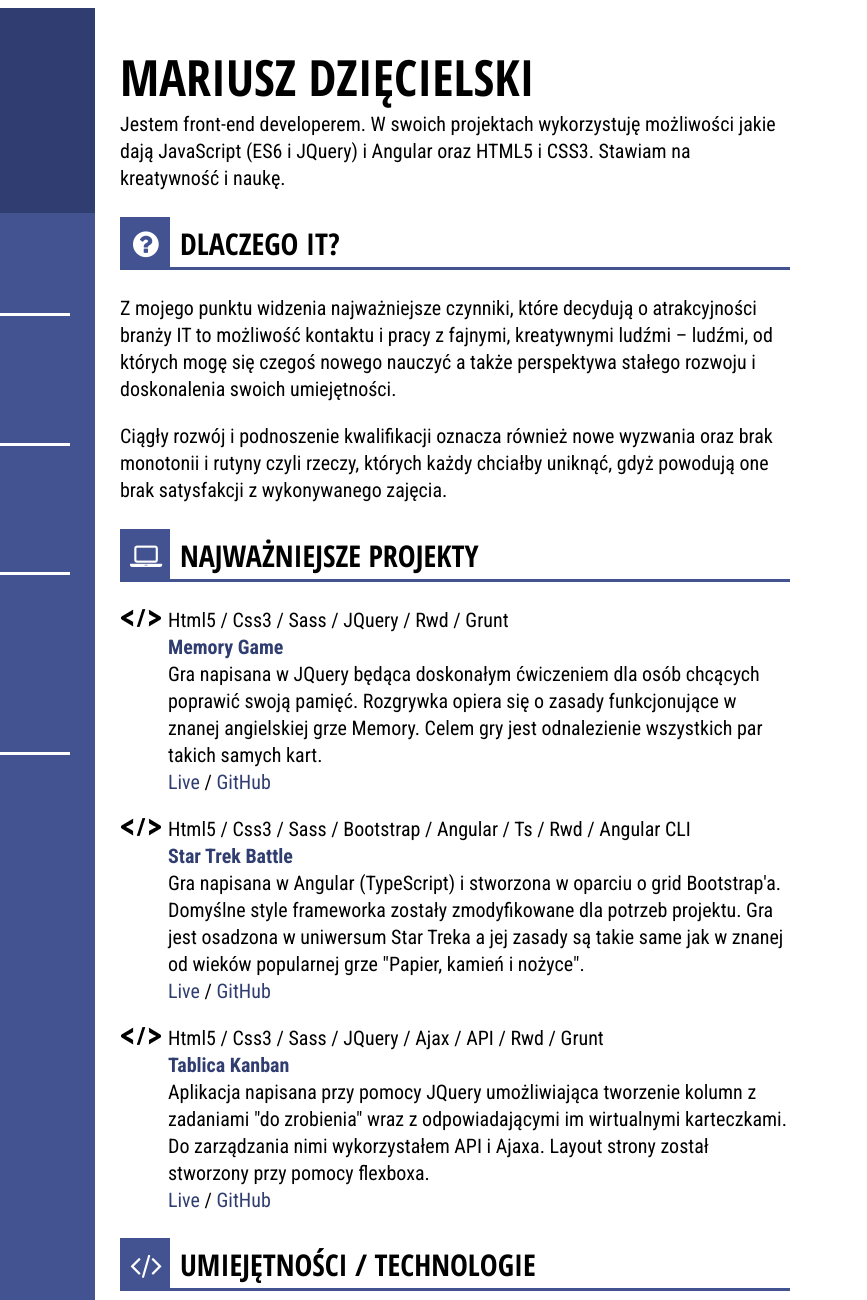
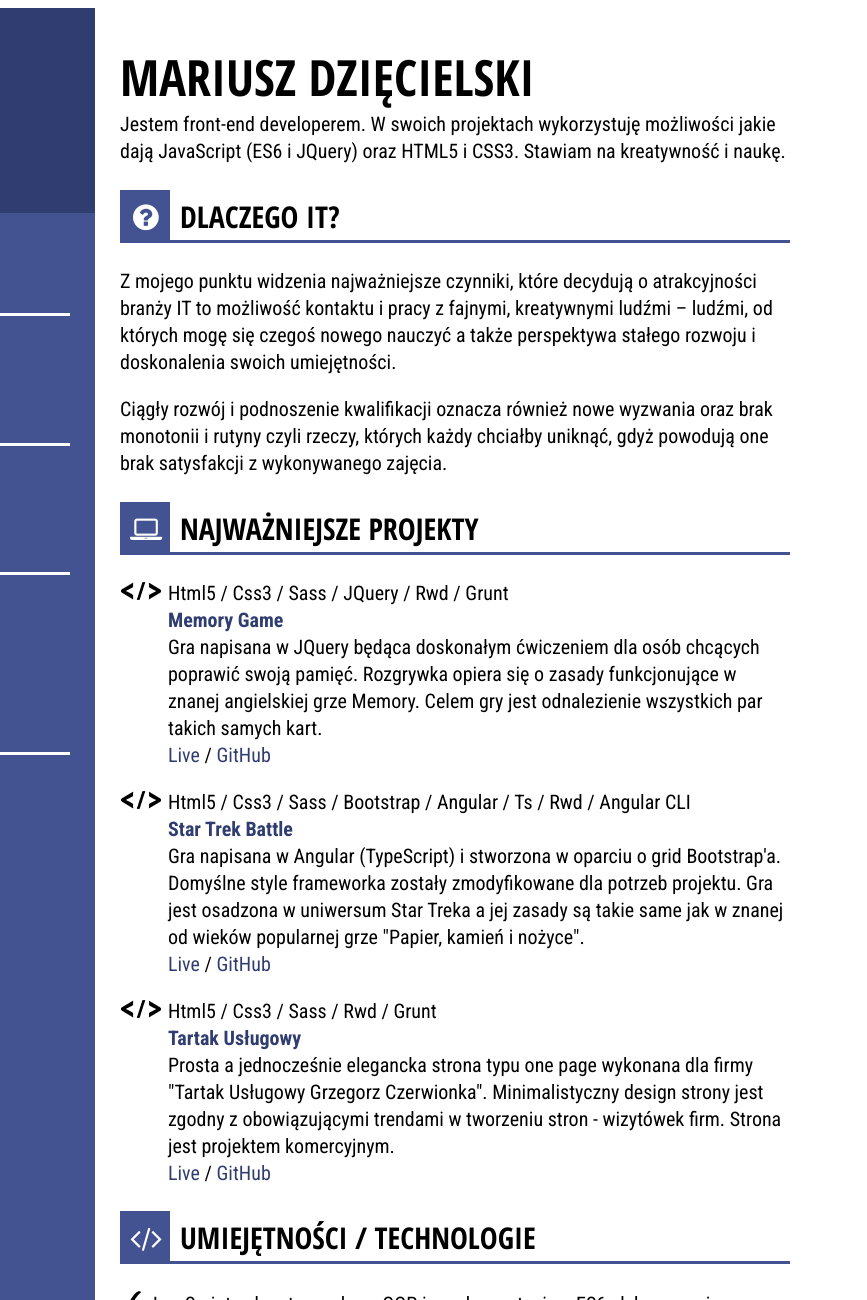
Before and after one commit to MariuszDziecielski/curriculumVitae, a website: page docs/index.html in a window 1280 px wide. Shown: the top 1300 px of the page, 413-1280 px from the left. Drawn offline with nearby package versions, Linux system fonts and the light colour scheme.

Commit message:
Change projects section

```diff
--- a/docs/index.html
+++ b/docs/index.html
@@ -27,7 +27,8 @@
           <h2>
             <i class="fa fa-home" aria-hidden="true"></i>Portfolio
           </h2>
-                    <a href="https://mariuszdziecielski.github.io/portfolio/" target="_blank">https://mariuszdziecielski.github.io/portfolio/</a>
+          <a href="https://mariuszdziecielski.github.io/portfolio/"
+            target="_blank">https://mariuszdziecielski.github.io/portfolio/</a>
         </div>
         <div class="github">
           <h2>
@@ -39,7 +40,8 @@
           <h2>
             <i class="fa fa-linkedin-square" aria-hidden="true"></i>LinkedIn
           </h2>
-                    <a href="https://www.linkedin.com/in/mariuszdziecielski/" target="_blank">https://www.linkedin.com/in/mariuszdziecielski/</a>
+          <a href="https://www.linkedin.com/in/mariuszdziecielski/"
+            target="_blank">https://www.linkedin.com/in/mariuszdziecielski/</a>
         </div>
       </div>
       <div class="hobbies">
@@ -59,20 +61,22 @@
     <main>
       <header>
         <h1>Mariusz Dzięcielski</h1>
-                <p>Jestem front-end developerem. W swoich projektach wykorzystuję możliwości jakie dają JavaScript (ES6 i JQuery)
-                    i Angular oraz HTML5 i CSS3. Stawiam na kreatywność i naukę.</p>
+        <p>Jestem front-end developerem. W swoich projektach wykorzystuję możliwości jakie dają JavaScript (ES6 i
+          JQuery) oraz HTML5 i CSS3. Stawiam na kreatywność i naukę.</p>
       </header>
       <div class="why_it">
         <h2>
           <i class="fa fa-question-circle" aria-hidden="true"></i>Dlaczego IT?
         </h2>
         <p>
-                    Z mojego punktu widzenia najważniejsze czynniki, które decydują o atrakcyjności branży IT to możliwość kontaktu i pracy z
+          Z mojego punktu widzenia najważniejsze czynniki, które decydują o atrakcyjności branży IT to możliwość
+          kontaktu i pracy z
           fajnymi, kreatywnymi ludźmi – ludźmi, od których mogę się czegoś nowego nauczyć a także perspektywa stałego
           rozwoju i doskonalenia swoich umiejętności.
         </p>
         <p>
-                    Ciągły rozwój i podnoszenie kwalifikacji oznacza również nowe wyzwania oraz brak monotonii i rutyny czyli rzeczy, których
+          Ciągły rozwój i podnoszenie kwalifikacji oznacza również nowe wyzwania oraz brak monotonii i rutyny czyli
+          rzeczy, których
           każdy chciałby uniknąć, gdyż powodują one brak satysfakcji z wykonywanego zajęcia.
         </p>
       </div>
@@ -109,15 +113,15 @@
           </li>
           <li>
             <p class="project">
-                            Html5 / Css3 / Sass / JQuery / Ajax / API / Rwd / Grunt
+              Html5 / Css3 / Sass / Rwd / Grunt
               <br>
-                            <span>Tablica Kanban</span>
-                            <br> Aplikacja napisana przy pomocy JQuery umożliwiająca tworzenie kolumn z zadaniami "do zrobienia"
-                            wraz z odpowiadającymi im wirtualnymi karteczkami. Do zarządzania nimi wykorzystałem API i Ajaxa.
-                            Layout strony został stworzony przy pomocy flexboxa.
+              <span>Tartak Usługowy</span>
+              <br> Prosta a jednocześnie elegancka strona typu one page wykonana dla firmy "Tartak Usługowy Grzegorz
+              Czerwionka". Minimalistyczny design strony jest zgodny z obowiązującymi trendami w tworzeniu stron -
+              wizytówek firm. Strona jest projektem komercyjnym.
               <br>
-                            <a href="https://mariuszdziecielski.github.io/kanban/" target="_blank">Live</a> /
-                            <a href="https://github.com/MariuszDziecielski/kanban" target="_blank">GitHub</a>
+              <a href="http://tartaklebork.pl/" target="_blank">Live</a> /
+              <a href="https://github.com/MariuszDziecielski/tartak" target="_blank">GitHub</a>
             </p>
           </li>
         </ul>
@@ -134,9 +138,11 @@
           <li>JQuery - operacje na elementach DOM, obsługa zdarzeń i proste animacje</li>
           <li>Angular - Angular CLI, moduły i komponenty, wiązania danych, strumienie obserwowalne, usługi, routing,
             DI, komunikacja między komponentami</li>
-                    <li>TypeScript - typy podstawowe, sparametryzowane i generyczne, klasy i modyfikatory dostępu, moduły, interfejsy
+          <li>TypeScript - typy podstawowe, sparametryzowane i generyczne, klasy i modyfikatory dostępu, moduły,
+            interfejsy
             i dekoratory</li>
-                    <li>RxJS - praktyczne wykorzystanie strumieni obserwowalnych - tworzenie, subskrypcja i jej anulowanie, operatory.</li>
+          <li>RxJS - praktyczne wykorzystanie strumieni obserwowalnych - tworzenie, subskrypcja i jej anulowanie,
+            operatory.</li>
           <li>Ajax - pobieranie danych z serwera i korzystywanie z API</li>
           <li>Grunt - instalacja i podstawowa konfiguracja zadań do automatyzacji</li>
           <li>Git - konfiguracja środowiska pracy i praktyczne korzystanie z repozytoriów</li>
@@ -157,7 +163,8 @@
           <span>Foto-Teresa Bis w Wejherowie</span>
           <br> Pracownik biurowy
           <br>
-                    <strong>Obowiązki: </strong>praca w programie graficznym Adobe Photoshop (skanowanie zdjęć i cyfrowy retusz fotografii,
+          <strong>Obowiązki: </strong>praca w programie graficznym Adobe Photoshop (skanowanie zdjęć i cyfrowy retusz
+          fotografii,
           obróbka plików graficznych) oraz obsługa klienta
         </p>
       </div>
@@ -188,7 +195,8 @@
   </section>
   <footer>
     <p>
-            Wyrażam zgodę na przetwarzanie moich danych osobowych dla potrzeb niezbędnych do realizacji procesu rekrutacji (zgodnie z
+      Wyrażam zgodę na przetwarzanie moich danych osobowych dla potrzeb niezbędnych do realizacji procesu rekrutacji
+      (zgodnie z
       Ustawą z dnia 29.08.1997 roku o Ochronie Danych Osobowych; tekst jednolity: Dz. U. 2016 r. poz. 922).
     </p>
   </footer>
```
Also changed, not shown: index.html (+25 -17 lines). Lines whose indentation alone changed are shown as unchanged.
